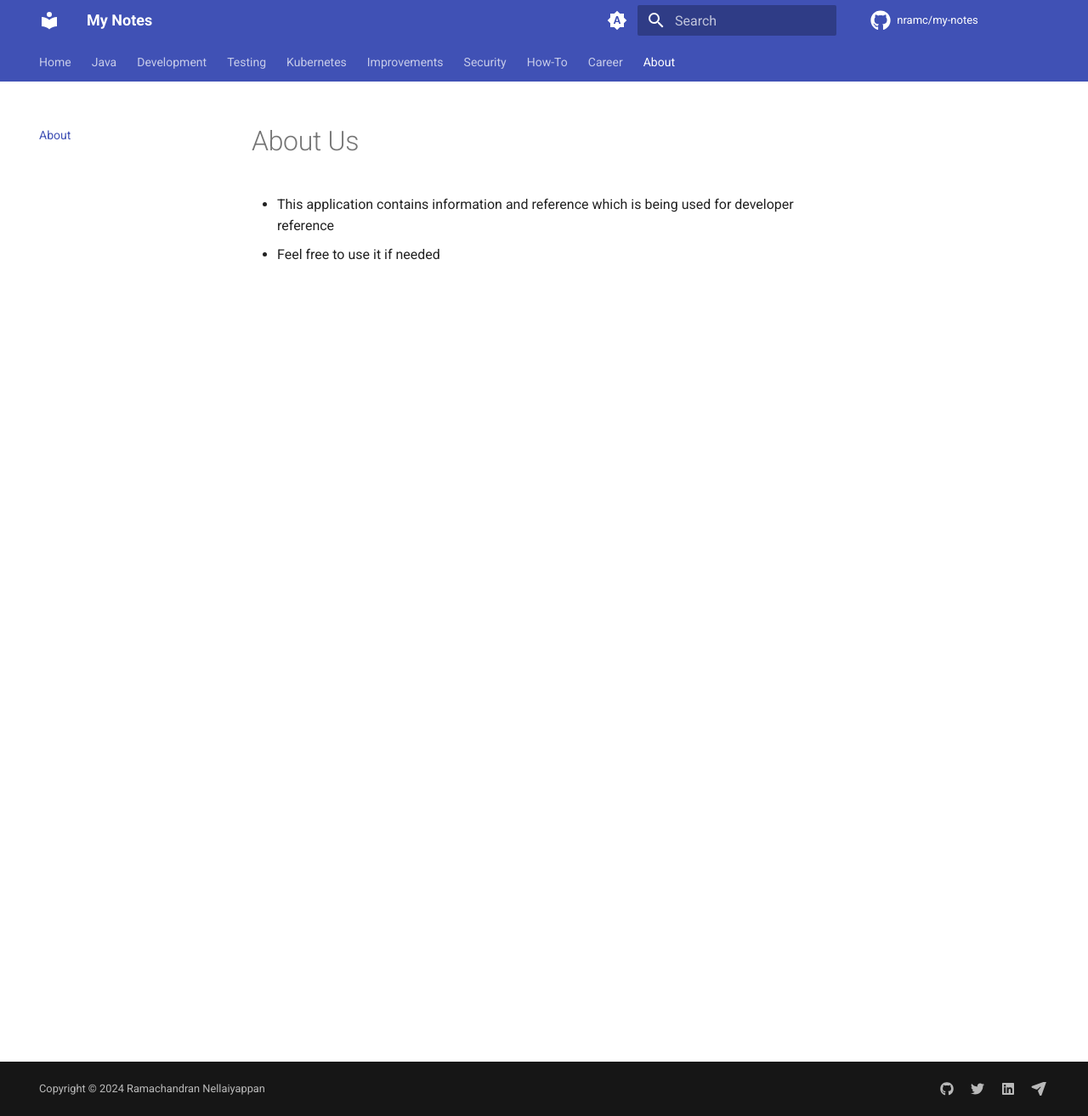
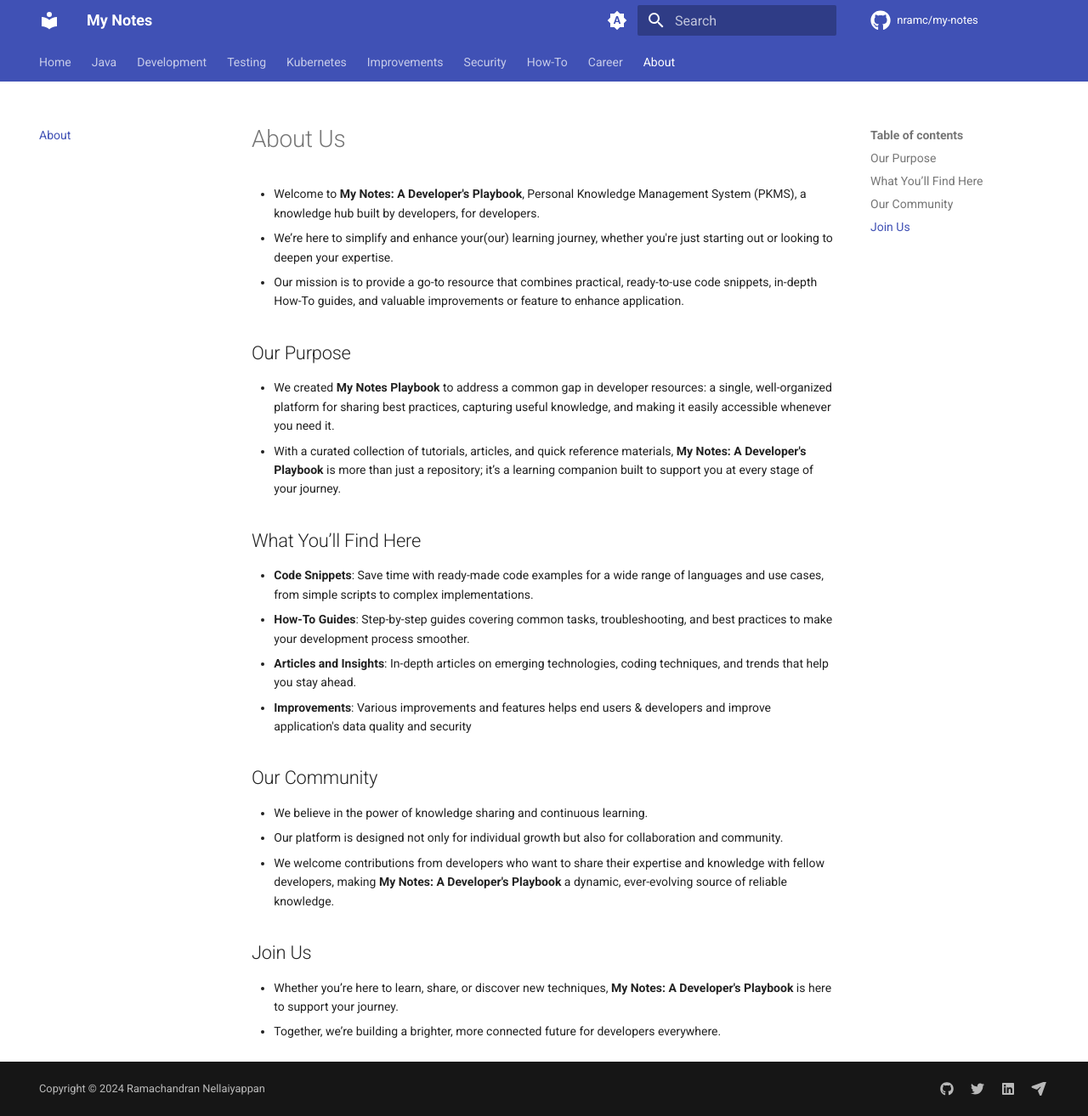
Before and after one commit to nramc/my-notes, an MkDocs documentation site: the page built from docs/about.md, in a window 1280 px wide and 1314 px high. Shown: the whole window at 85% size. Built offline with MkDocs 1.6.1 and Material for MkDocs 9.7.7, drawn with Linux system fonts in a browser that asks for light colours; comment, search, counter and statistics services are not loaded.

Commit message:
feat: about page improved #36

```diff
--- a/docs/about.md
+++ b/docs/about.md
@@ -1,4 +1,47 @@
+<style>
+ article {
+    font-size: 0.7rem !important;
+}
+</style>
+
 # About Us
 
-- This application contains information and reference which is being used for developer reference
-- Feel free to use it if needed
+- Welcome to **My Notes: A Developer's Playbook**, Personal Knowledge Management System (PKMS), a knowledge hub built by
+  developers,
+  for developers.
+- We’re here to simplify and enhance your(our) learning journey, whether you're just starting out or looking to deepen
+  your expertise.
+- Our mission is to provide a go-to resource that combines practical, ready-to-use code snippets, in-depth How-To
+  guides, and valuable improvements or feature to enhance application.
+
+## Our Purpose
+
+- We created **My Notes Playbook** to address a common gap in developer resources: a single, well-organized platform for
+  sharing
+  best practices, capturing useful knowledge, and making it easily accessible whenever you need it.
+- With a curated collection of tutorials, articles, and quick reference materials, **My Notes: A Developer's Playbook**
+  is more than just a repository; it’s a learning companion built to support you at every stage of your journey.
+
+## What You’ll Find Here
+
+- **Code Snippets**: Save time with ready-made code examples for a wide range of languages and use cases, from simple
+  scripts to complex implementations.
+- **How-To Guides**: Step-by-step guides covering common tasks, troubleshooting, and best practices to make your
+  development process smoother.
+- **Articles and Insights**: In-depth articles on emerging technologies, coding techniques, and trends that help you
+  stay ahead.
+- **Improvements**: Various improvements and features helps end users & developers and improve application's data
+  quality and security
+
+## Our Community
+
+- We believe in the power of knowledge sharing and continuous learning.
+- Our platform is designed not only for individual growth but also for collaboration and community.
+- We welcome contributions from developers who want to share their expertise and knowledge with fellow developers,
+  making **My Notes: A Developer's Playbook** a dynamic, ever-evolving source of reliable knowledge.
+
+## Join Us
+
+- Whether you’re here to learn, share, or discover new techniques, **My Notes: A Developer's Playbook** is here to
+  support your journey.
+- Together, we’re building a brighter, more connected future for developers everywhere.
```
